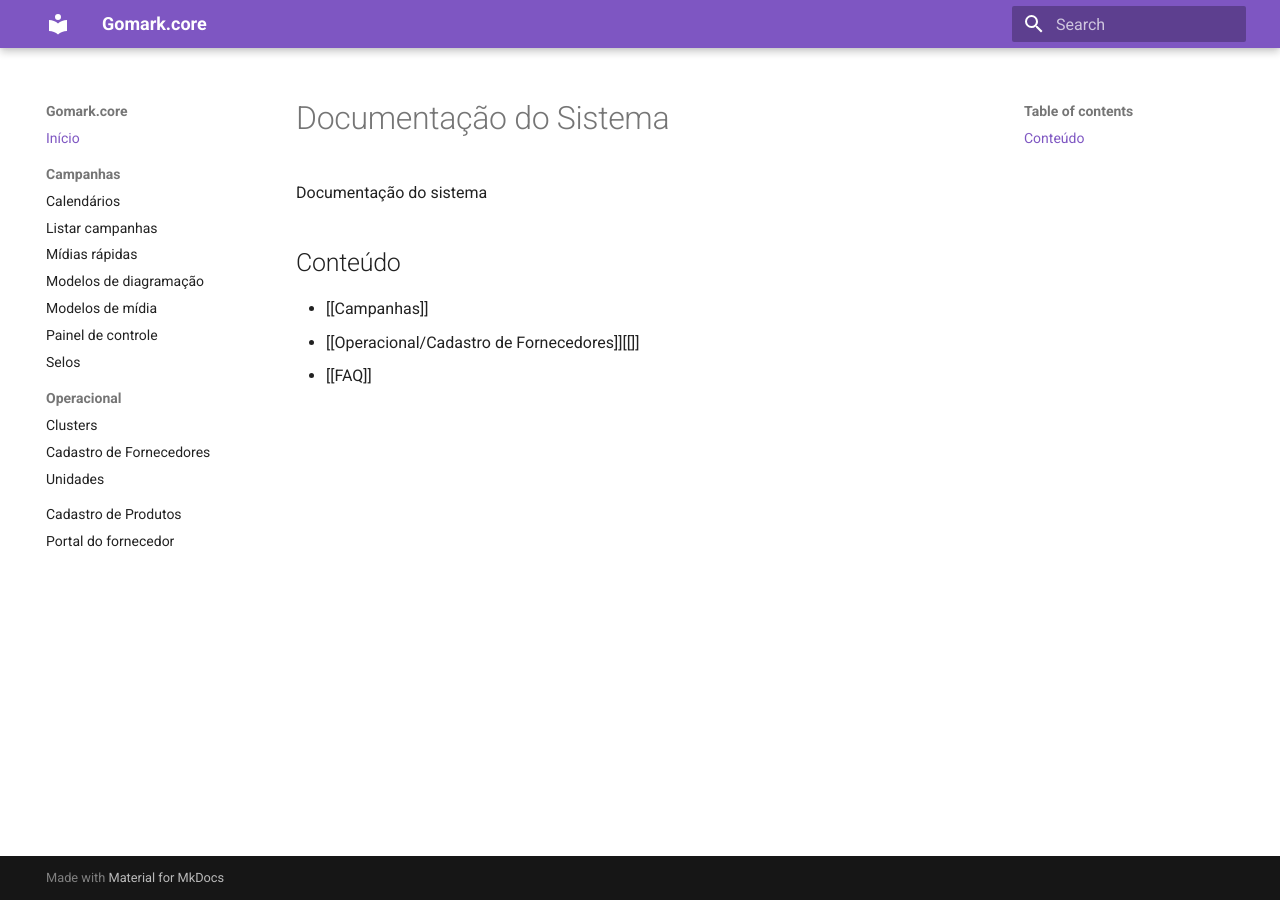
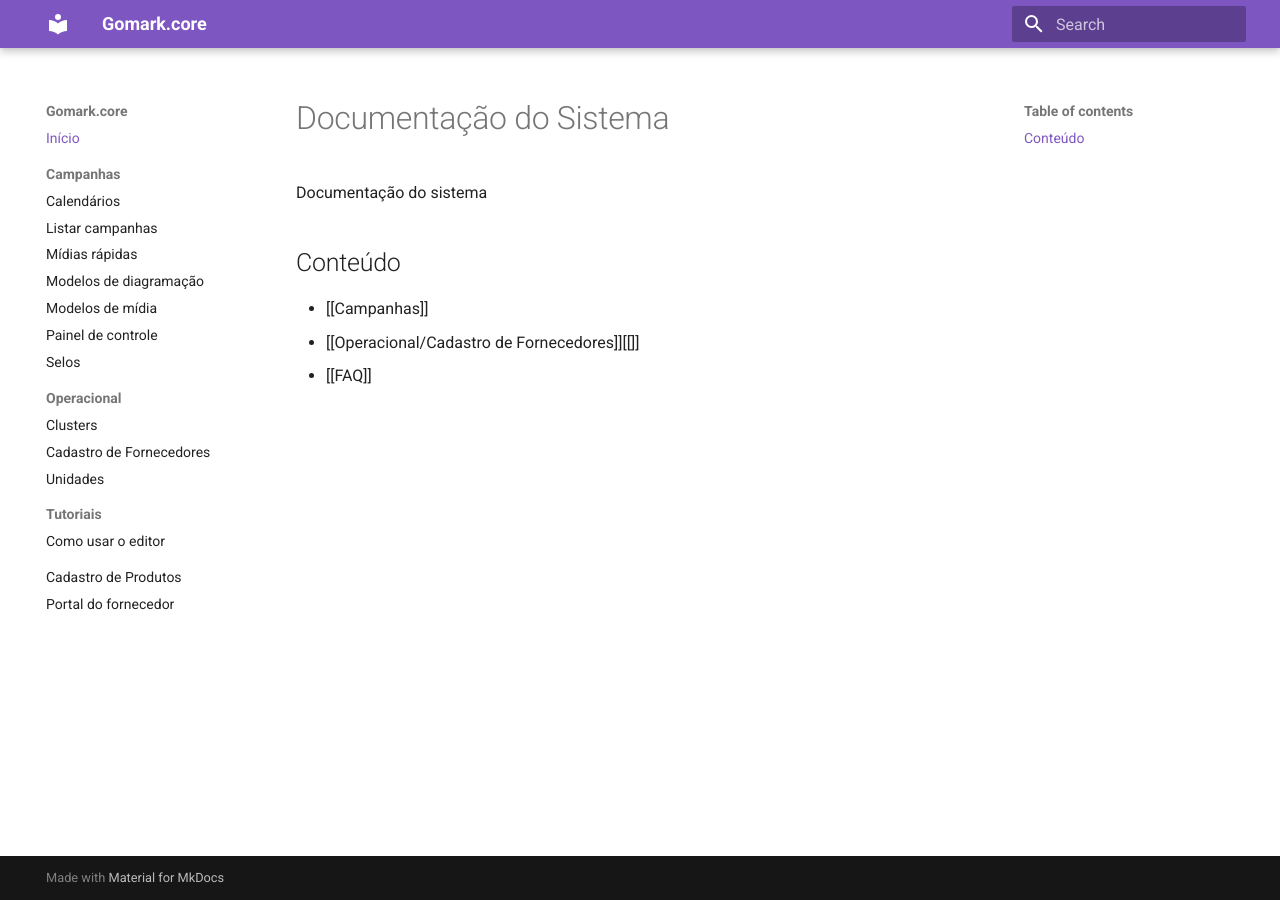
Before and after one commit to suporte552/documentacao, an MkDocs documentation site: the page built from docs/index.md, in a window 1280 px wide. Built offline with MkDocs 1.6.1 and Material for MkDocs 9.7.7, drawn with Linux system fonts in a browser that asks for light colours.

Commit message:
Update mkdocs.yml

```diff
--- a/mkdocs.yml
+++ b/mkdocs.yml
@@ -30,19 +30,21 @@ extra_javascript:
 nav:
   - Início: index.md
   - Campanhas:
-      - Calendários: Campanhas/Calendários.md
-      - Listar campanhas: Campanhas/Listar campanhas.md
-      - Mídias rápidas: Campanhas/Mídias rápidas.md
-      - Modelos de diagramação: Campanhas/Modelos de diagramação.md
-      - Modelos de mídia: Campanhas/Modelos de mídia.md
-      - Painel de controle: Campanhas/Painel de controle.md
-      - Selos: Campanhas/Selos.md
+      - Calendários: "Campanhas/Calendários.md"
+      - Listar campanhas: "Campanhas/Listar campanhas.md"
+      - Mídias rápidas: "Campanhas/Mídias rápidas.md"
+      - Modelos de diagramação: "Campanhas/Modelos de diagramação.md"
+      - Modelos de mídia: "Campanhas/Modelos de mídia.md"
+      - Painel de controle: "Campanhas/Painel de controle.md"
+      - Selos: "Campanhas/Selos.md"
   - Operacional:
-      - Clusters: Operacional/Clusters.md
-      - Cadastro de Fornecedores: Operacional/Cadastro de Fornecedores.md
-      - Unidades: Operacional/Unidades.md
-  - Cadastro de Produtos: Cadastro de Produtos.md
-  - Portal do fornecedor: Portal do fornecedor.md
+      - Clusters: "Operacional/Clusters.md"
+      - Cadastro de Fornecedores: "Operacional/Cadastro de Fornecedores.md"
+      - Unidades: "Operacional/Unidades.md"
+  - Tutoriais:
+      - Como usar o editor: "Tutoriais/Como usar o editor no modelo de mídia.md"
+  - Cadastro de Produtos: "Cadastro de Produtos.md"
+  - Portal do fornecedor: "Portal do fornecedor.md"
 
 
 docs_dir: docs
```
